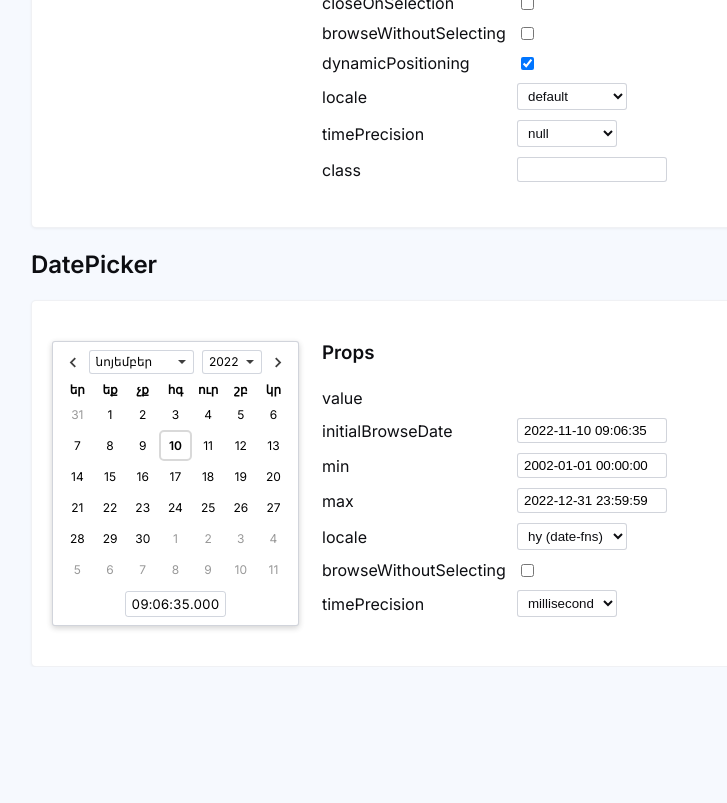
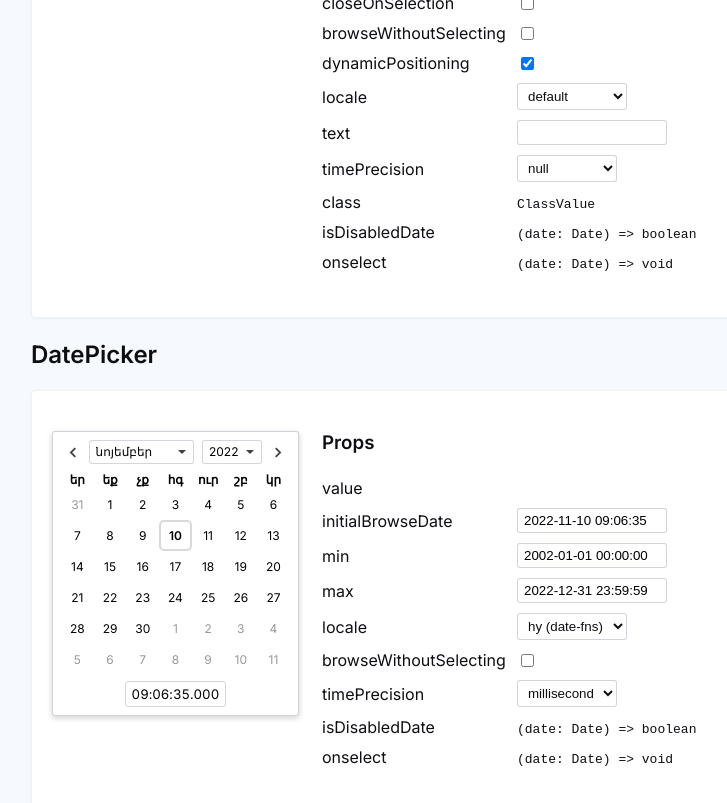
Before and after one commit to probablykasper/date-picker-svelte, a SvelteKit app: page / in a window 1280 px wide. Shown: the part 960-1763 px from the top of the page, without its empty margins (209-936 px from the left). Before the commit the page ends 1627 px from the top, so only its background shows below. Built offline with nearby package versions, Linux system fonts and the light colour scheme.

Commit message:
Add more props to demo

```diff
--- a/src/routes/DemoDateInput.svelte
+++ b/src/routes/DemoDateInput.svelte
@@ -2,8 +2,18 @@
 	import DateInput from '$lib/DateInput.svelte'
 	import Prop from './prop.svelte'
 	import Split from './split.svelte'
-	import { localeFromDateFnsLocale } from '$lib'
+	import { localeFromDateFnsLocale, type Locale } from '$lib'
 	import { hy, de, nb } from 'date-fns/locale'
+	import { toText, toValidDate } from '$lib/date-utils'
+	import { createFormat } from '$lib/parse'
+
+	let locales = [
+		{ key: 'default', value: localeFromDateFnsLocale({}) },
+		{ key: 'nb (date-fns)', value: localeFromDateFnsLocale(nb) },
+		{ key: 'de (date-fns)', value: localeFromDateFnsLocale(de) },
+		{ key: 'hy (date-fns)', value: localeFromDateFnsLocale(hy) },
+	]
+	let localeEntry = $state(locales[0])
 
 	let value: Date | null = $state(null)
 	const now = new Date()
@@ -15,27 +25,20 @@
 	let valid = $state(true)
 	let disabled = $state(false)
 	let required = $state(false)
-	let classes = $state('')
-	// let locale = $state({})
 	let format = $state('yyyy-MM-dd HH:mm:ss')
-	// let isDisabledDate = $state(null)
-	// let text = $state(toText(
-	// 	value ? toValidDate(initialBrowseDate, value, min, max, isDisabledDate) : value,
-	// 	createFormat(format, locale),
-	// ))
+	let isDisabledDate = null
+	let text = $state(
+		// svelte-ignore state_referenced_locally
+		toText(
+			value ? toValidDate(initialBrowseDate, value, min, max, isDisabledDate) : value,
+			createFormat(format, localeEntry.value),
+		),
+	)
 	let visible = $state(false)
 	let closeOnSelection = $state(false)
 	let browseWithoutSelecting = $state(false)
 	let timePrecision: 'second' | 'minute' | 'millisecond' | null = $state(null)
 	let dynamicPositioning = $state(true)
-
-	let locales = [
-		{ key: 'default', value: localeFromDateFnsLocale({}) },
-		{ key: 'nb (date-fns)', value: localeFromDateFnsLocale(nb) },
-		{ key: 'de (date-fns)', value: localeFromDateFnsLocale(de) },
-		{ key: 'hy (date-fns)', value: localeFromDateFnsLocale(hy) },
-	]
-	let locale = $state(locales[0])
 </script>
 
 <Split>
@@ -56,8 +59,8 @@
 		{browseWithoutSelecting}
 		{dynamicPositioning}
 		{timePrecision}
-		locale={locale.value}
-		class={classes}
+		locale={localeEntry.value}
+		bind:text
 	/>
 
 	<svelte:fragment slot="right">
@@ -76,12 +79,21 @@
 		<Prop label="closeOnSelection" bind:value={closeOnSelection} />
 		<Prop label="browseWithoutSelecting" bind:value={browseWithoutSelecting} />
 		<Prop label="dynamicPositioning" bind:value={dynamicPositioning} />
-		<Prop label="locale" bind:value={locale} values={locales} />
+		<Prop label="locale" bind:value={localeEntry} values={locales} />
+		<Prop label="text" bind:value={text} />
 		<Prop
 			label="timePrecision"
 			bind:value={timePrecision}
 			values={[null, 'minute', 'second', 'millisecond']}>{timePrecision}</Prop
 		>
-		<Prop label="class" bind:value={classes} />
+		<Prop label="class">
+			<span style="font-family:monospace">ClassValue</span>
+		</Prop>
+		<Prop label="isDisabledDate">
+			<span style="font-family:monospace">(date: Date) =&gt; boolean</span>
+		</Prop>
+		<Prop label="onselect">
+			<span style="font-family:monospace">(date: Date) =&gt; void</span>
+		</Prop>
 	</svelte:fragment>
 </Split>
--- a/src/routes/DemoDatePicker.svelte
+++ b/src/routes/DemoDatePicker.svelte
@@ -46,5 +46,11 @@
 			bind:value={timePrecision}
 			values={[null, 'minute', 'second', 'millisecond']}>{timePrecision}</Prop
 		>
+		<Prop label="isDisabledDate">
+			<span style="font-family:monospace">(date: Date) =&gt; boolean</span>
+		</Prop>
+		<Prop label="onselect">
+			<span style="font-family:monospace">(date: Date) =&gt; void</span>
+		</Prop>
 	</div>
 </Split>
```
